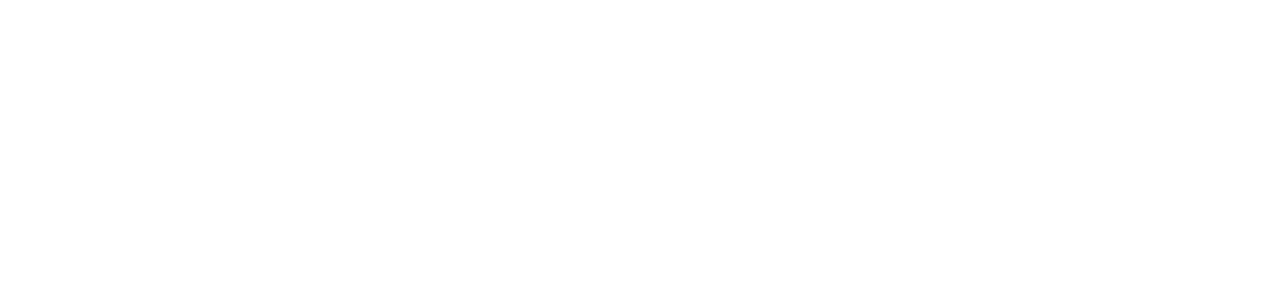
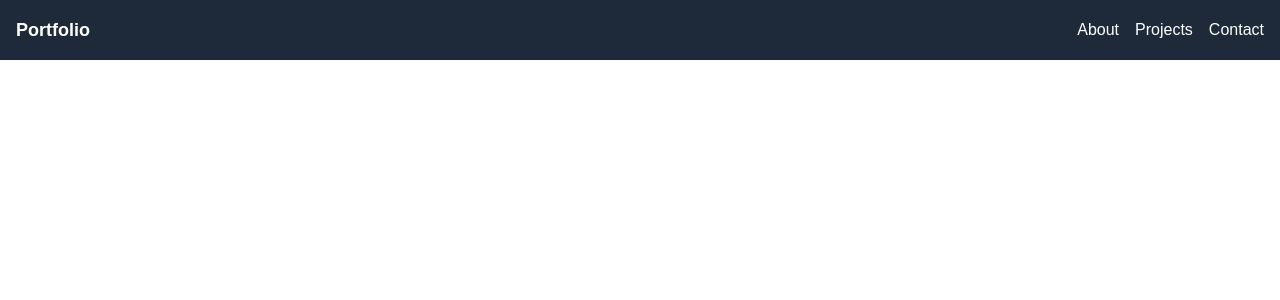
Before and after one commit to Khanfur/portfolio, a Next.js app: page / in a window 1280 px wide. Shown: the top 300 px of the page. Built offline with nearby package versions, Linux system fonts and the light colour scheme.

Commit message:
add basic header

```diff
--- /dev/null
+++ b/src/app/components/header.tsx
@@ -0,0 +1,12 @@
+export default function Navigation() {
+  return (
+    <nav className="flex justify-between items-center p-4 bg-gray-800 text-white">
+      <div className="text-lg font-bold">Portfolio</div>
+      <ul className="flex space-x-4">
+        <li><a href="#about" className="hover:underline">About</a></li>
+        <li><a href="#projects" className="hover:underline">Projects</a></li>
+        <li><a href="#contact" className="hover:underline">Contact</a></li>
+      </ul>
+    </nav>
+  );
+}
--- a/src/app/layout.tsx
+++ b/src/app/layout.tsx
@@ -1,16 +1,7 @@
 import type { Metadata } from "next";
 import { Geist, Geist_Mono } from "next/font/google";
 import "./globals.css";
-
-const geistSans = Geist({
-  variable: "--font-geist-sans",
-  subsets: ["latin"],
-});
-
-const geistMono = Geist_Mono({
-  variable: "--font-geist-mono",
-  subsets: ["latin"],
-});
+import Header from "./components/header";
 
 export const metadata: Metadata = {
   title: "Portfolio",
@@ -25,8 +16,9 @@
   return (
     <html lang="en">
       <body
-        className={`${geistSans.variable} ${geistMono.variable} antialiased`}
+
       >
+        <Header />
         {children}
       </body>
     </html>
--- a/src/app/page.tsx
+++ b/src/app/page.tsx
@@ -1,3 +1 @@
-import Image from "next/image";
-
 export default function Home() {}
```
